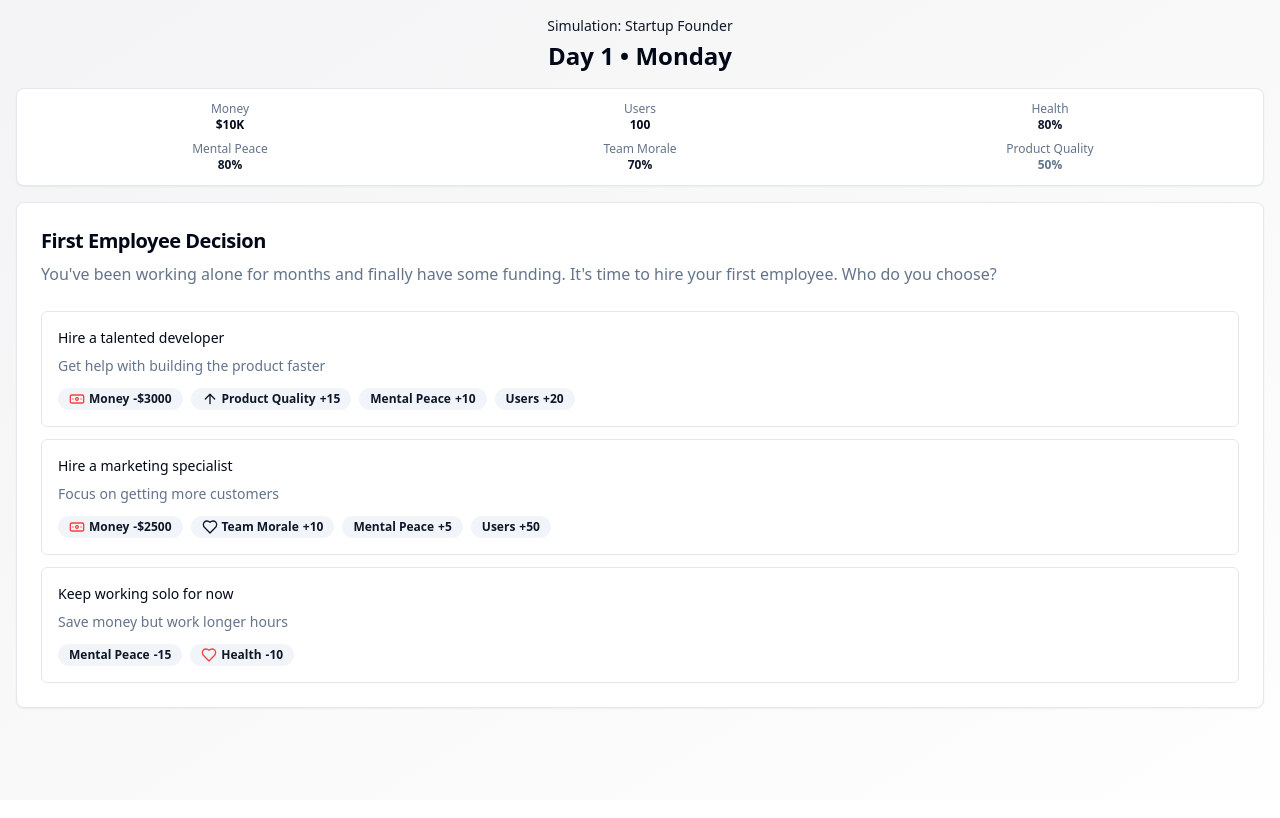
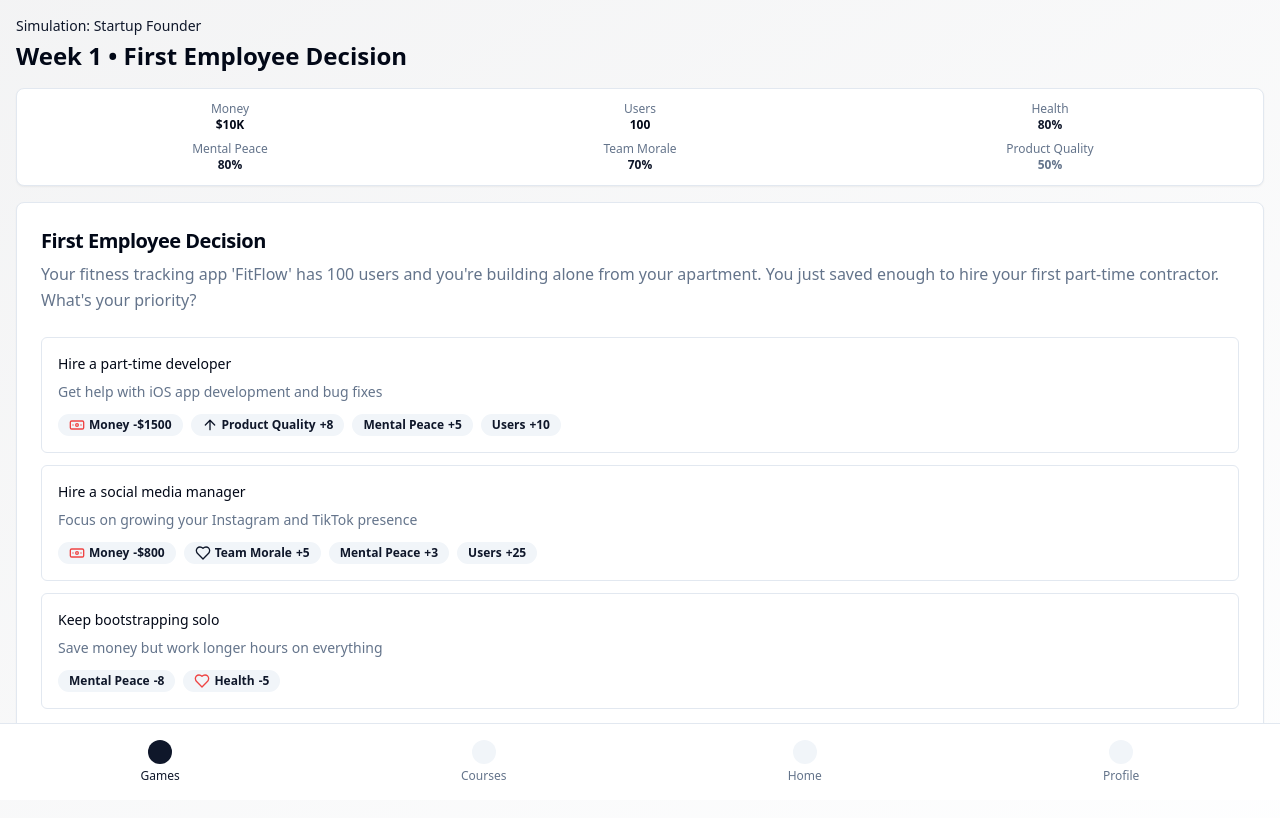
Before and after one commit to yuvrajsarda-udemy/decision-simulation-game, a React (Vite) app: page / in a window 1280 px wide. Shown: the top 818 px of the page. Built offline with nearby package versions, Linux system fonts and the light colour scheme.

Commit message:
Fix game layout and content
- Left-align headers and update day header.
- Wrap option card text.
- Adjust game progression to weekly intervals.
- Ground content in a specific startup context.
- Add a fixed bottom navigation bar.

```diff
--- a/src/components/DecisionCard.tsx
+++ b/src/components/DecisionCard.tsx
@@ -67,8 +67,8 @@ export const DecisionCard = ({ scenario, onDecision }: DecisionCardProps) => {
               disabled={selectedDecision !== null}
             >
               <div className="w-full">
-                <div className="font-medium mb-2">{decision.text}</div>
-                <div className="text-sm text-muted-foreground mb-3">
+                <div className="font-medium mb-2 break-words">{decision.text}</div>
+                <div className="text-sm text-muted-foreground mb-3 break-words">
                   {decision.description}
                 </div>
                 <div className="flex flex-wrap gap-2">
--- a/src/components/GameStats.tsx
+++ b/src/components/GameStats.tsx
@@ -38,7 +38,7 @@ export const GameStats = ({ gameState }: GameStatsProps) => {
         </div>
         <div className="text-center">
           <div className="text-xs text-muted-foreground">Users</div>
-          <div className="font-bold">{gameState.users.toLocaleString()}</div>
+          <div className="font-bold">{(gameState.users || 0).toLocaleString()}</div>
         </div>
         <div className="text-center">
           <div className="text-xs text-muted-foreground">Health</div>
--- a/src/components/SummaryScreen.tsx
+++ b/src/components/SummaryScreen.tsx
@@ -11,8 +11,8 @@ export const SummaryScreen = ({ gameState, onContinue }: SummaryScreenProps) =>
   return (
     <Card>
       <CardHeader>
-        <CardTitle>📊 Weekly Summary</CardTitle>
-        <CardDescription>Here's how your startup performed this week</CardDescription>
+        <CardTitle>📊 Monthly Summary</CardTitle>
+        <CardDescription>Here's how your fitness app performed this month</CardDescription>
       </CardHeader>
       <CardContent className="space-y-4">
         <div className="grid grid-cols-2 gap-4 text-sm">
@@ -22,7 +22,7 @@ export const SummaryScreen = ({ gameState, onContinue }: SummaryScreenProps) =>
           <div>🧘 Mental Peace: {gameState.mentalPeace}%</div>
         </div>
         <Button onClick={onContinue} className="w-full">
-          Continue to Next Week
+          Continue to Next Month
         </Button>
       </CardContent>
     </Card>
--- a/src/data/scenarios.ts
+++ b/src/data/scenarios.ts
@@ -4,220 +4,220 @@ export const scenarios: Scenario[] = [
   {
     id: 1,
     title: "First Employee Decision",
-    description: "You've been working alone for months and finally have some funding. It's time to hire your first employee. Who do you choose?",
+    description: "Your fitness tracking app 'FitFlow' has 100 users and you're building alone from your apartment. You just saved enough to hire your first part-time contractor. What's your priority?",
     decisions: [
       {
-        text: "Hire a talented developer",
-        description: "Get help with building the product faster",
-        effects: { money: -3000, productQuality: 15, mentalPeace: 10, users: 20 }
+        text: "Hire a part-time developer",
+        description: "Get help with iOS app development and bug fixes",
+        effects: { money: -1500, productQuality: 8, mentalPeace: 5, users: 10 }
       },
       {
-        text: "Hire a marketing specialist",
-        description: "Focus on getting more customers",
-        effects: { money: -2500, teamMorale: 10, mentalPeace: 5, users: 50 }
+        text: "Hire a social media manager",
+        description: "Focus on growing your Instagram and TikTok presence",
+        effects: { money: -800, teamMorale: 5, mentalPeace: 3, users: 25 }
       },
       {
-        text: "Keep working solo for now",
-        description: "Save money but work longer hours",
-        effects: { money: 0, mentalPeace: -15, health: -10 }
+        text: "Keep bootstrapping solo",
+        description: "Save money but work longer hours on everything",
+        effects: { money: 0, mentalPeace: -8, health: -5 }
       }
     ]
   },
   {
     id: 2,
-    title: "Investor Meeting",
-    description: "A potential investor wants to meet. They're offering $50k for 20% of your company. The meeting is during your product launch week.",
+    title: "App Store Feature Opportunity",
+    description: "Apple wants to feature FitFlow in the App Store's 'New Apps We Love' section, but they need you to add Apple Health integration within 2 weeks. You have 150 users now.",
     decisions: [
       {
-        text: "Take the meeting",
-        description: "Secure funding but delay launch",
-        effects: { money: 50000, mentalPeace: -10, productQuality: -5 }
+        text: "Rush to add Apple Health integration",
+        description: "Work nights and weekends to meet their deadline",
+        effects: { health: -10, mentalPeace: -8, productQuality: -3, users: 80 }
       },
       {
-        text: "Focus on launch instead",
-        description: "Perfect your product launch timing",
-        effects: { productQuality: 10, teamMorale: 10, mentalPeace: -5, users: 100 }
+        text: "Politely decline and focus on core features",
+        description: "Miss the opportunity but maintain app quality",
+        effects: { productQuality: 5, mentalPeace: 2, users: 15 }
       },
       {
-        text: "Try to do both",
-        description: "Risky but potentially rewarding",
-        effects: { money: 25000, mentalPeace: -20, health: -15, users: 50 }
+        text: "Ask for a 1-month extension",
+        description: "Try to negotiate more time for proper implementation",
+        effects: { mentalPeace: -5, productQuality: 8, users: 40 }
       }
     ]
   },
   {
     id: 3,
-    title: "Technical Crisis",
-    description: "Your main server crashed and customer data might be at risk. You need to act fast but resources are limited.",
+    title: "Server Costs Rising",
+    description: "Your 200 users are actively tracking workouts, and your AWS bill jumped from $50 to $200 this month. The free tier is over and you need to optimize or pay more.",
     decisions: [
       {
-        text: "Hire emergency consultants",
-        description: "Quick fix but expensive",
-        effects: { money: -8000, productQuality: 20, mentalPeace: -10 }
+        text: "Optimize database and images",
+        description: "Spend time reducing server costs technically",
+        effects: { money: 100, mentalPeace: -5, productQuality: 3 }
       },
       {
-        text: "Fix it yourself overnight",
-        description: "Save money but risk your health",
-        effects: { money: 0, health: -20, mentalPeace: -25, productQuality: 10 }
+        text: "Just pay the higher bills for now",
+        description: "Focus on features instead of optimization",
+        effects: { money: -200, productQuality: 8, users: 20 }
       },
       {
-        text: "Be transparent with customers",
-        description: "Honest approach, may retain trust",
-        effects: { teamMorale: 15, mentalPeace: -15, productQuality: 5, users: -20 }
+        text: "Add a premium subscription tier",
+        description: "Introduce $4.99/month premium features early",
+        effects: { money: 300, teamMorale: -3, users: -10 }
       }
     ]
   },
   {
     id: 4,
-    title: "Competition Appears",
-    description: "A well-funded competitor just launched a similar product. They're offering features you don't have yet.",
+    title: "MyFitnessPal Competition",
+    description: "MyFitnessPal launched a workout tracking feature similar to FitFlow. Several users are asking why they should use your app instead of the established giant.",
     decisions: [
       {
-        text: "Rush to add their features",
-        description: "Stay competitive but compromise quality",
-        effects: { productQuality: -10, mentalPeace: -20, teamMorale: -10 }
+        text: "Build unique AI workout recommendations",
+        description: "Differentiate with personalized AI coaching features",
+        effects: { money: -1000, productQuality: 12, mentalPeace: -10, users: 30 }
       },
       {
-        text: "Focus on your unique strengths",
-        description: "Differentiate rather than copy",
-        effects: { productQuality: 15, teamMorale: 10, mentalPeace: -5, users: 30 }
+        text: "Focus on community features",
+        description: "Build workout buddy matching and challenges",
+        effects: { productQuality: 8, teamMorale: 5, users: 25 }
       },
       {
-        text: "Lower your prices to compete",
-        description: "Aggressive pricing strategy",
-        effects: { money: -5000, teamMorale: -5, mentalPeace: -10, users: 80 }
+        text: "Pivot to nutrition tracking",
+        description: "Abandon workout tracking, focus on meal planning",
+        effects: { mentalPeace: -15, productQuality: -8, users: -20 }
       }
     ]
   },
   {
     id: 5,
-    title: "Team Burnout",
-    description: "Your team has been working 60+ hour weeks for months. Productivity is dropping and people are getting frustrated.",
+    title: "Burnout Warning Signs",
+    description: "You've been coding 12 hours a day for 3 months. You now have 280 users but you're getting headaches and your girlfriend is concerned about your health.",
     decisions: [
       {
-        text: "Mandate time off and hire more people",
-        description: "Expensive but necessary for long-term health",
-        effects: { money: -10000, teamMorale: 25, mentalPeace: 15, health: 10 }
+        text: "Take a week off and hire a freelancer",
+        description: "Prioritize health and get temporary help",
+        effects: { money: -2000, health: 15, mentalPeace: 12, teamMorale: 8 }
       },
       {
-        text: "Push through the critical launch",
-        description: "Risk losing team members but meet deadlines",
-        effects: { teamMorale: -20, mentalPeace: -20, productQuality: 10, health: -10, users: 150 }
+        text: "Push through until you hit 500 users",
+        description: "Sacrifice health for growth milestone",
+        effects: { health: -15, mentalPeace: -12, users: 40, productQuality: 5 }
       },
       {
-        text: "Reduce scope and set realistic goals",
-        description: "Compromise on features but protect the team",
-        effects: { teamMorale: 15, mentalPeace: 10, productQuality: -5 }
+        text: "Set better boundaries and work 8-hour days",
+        description: "Sustainable pace but slower feature development",
+        effects: { health: 8, mentalPeace: 10, productQuality: -3 }
       }
     ]
   },
   {
     id: 6,
-    title: "Major Client Opportunity",
-    description: "A Fortune 500 company wants to use your product but needs custom features that would take 3 months to build.",
+    title: "Gym Partnership Proposal",
+    description: "A local gym chain with 5 locations wants to promote FitFlow to their 2,000 members in exchange for a custom branded version of your app.",
     decisions: [
       {
-        text: "Accept and build custom features",
-        description: "Huge revenue but may neglect other customers",
-        effects: { money: 75000, mentalPeace: -15, teamMorale: -10, productQuality: -5, users: -30 }
+        text: "Build custom branded version",
+        description: "Big user boost but significant development work",
+        effects: { money: 2000, mentalPeace: -8, productQuality: -5, users: 150 }
       },
       {
-        text: "Decline and focus on core product",
-        description: "Stay true to your vision",
-        effects: { productQuality: 15, teamMorale: 10, mentalPeace: 5, users: 40 }
+        text: "Offer white-label partnership instead",
+        description: "Easier integration with revenue sharing",
+        effects: { money: 800, teamMorale: 3, users: 80 }
       },
       {
-        text: "Negotiate a partnership deal",
-        description: "Find a middle ground solution",
-        effects: { money: 30000, teamMorale: 5, mentalPeace: -10, productQuality: 5, users: 20 }
+        text: "Decline and focus on individual users",
+        description: "Stay true to your B2C vision",
+        effects: { productQuality: 5, mentalPeace: 3, users: 20 }
       }
     ]
   },
   {
     id: 7,
-    title: "Scaling Challenges",
-    description: "Your user base has grown 300% this month. Your infrastructure is struggling and support tickets are piling up.",
+    title: "App Store Review Bomb",
+    description: "Your 350 users love FitFlow, but a bug in the latest update caused some users to lose workout data. Your App Store rating dropped from 4.8 to 3.9 with angry reviews.",
     decisions: [
       {
-        text: "Invest heavily in infrastructure",
-        description: "Expensive but necessary for stability",
-        effects: { money: -25000, productQuality: 20, mentalPeace: -10, users: 200 }
+        text: "Work 24/7 to fix and add data recovery",
+        description: "Emergency response to restore user trust",
+        effects: { health: -12, mentalPeace: -15, productQuality: 15, users: 20 }
       },
       {
-        text: "Hire more support staff",
-        description: "Address customer complaints directly",
-        effects: { money: -8000, teamMorale: 10, mentalPeace: -5, users: 100 }
+        text: "Issue apology and offer premium subscriptions",
+        description: "Compensate affected users with free premium",
+        effects: { money: -500, teamMorale: 5, users: 10 }
       },
       {
-        text: "Implement usage limits",
-        description: "Control growth while you catch up",
-        effects: { mentalPeace: 10, teamMorale: -5, productQuality: 5, users: -50 }
+        text: "Implement better testing and QA processes",
+        description: "Prevent future issues but takes time",
+        effects: { productQuality: 10, mentalPeace: -5, users: 5 }
       }
     ]
   },
   {
     id: 8,
-    title: "Investment Round Decision",
-    description: "You have offers from three different investors. Each comes with different terms and expectations.",
+    title: "Angel Investor Interest",
+    description: "A former Nike executive turned angel investor wants to invest $25k for 15% equity in FitFlow. You have 400 users and $3k in monthly recurring revenue.",
     decisions: [
       {
-        text: "Accept VC funding ($200k for 25%)",
-        description: "Big money but high expectations",
-        effects: { money: 200000, mentalPeace: -20, teamMorale: 10 }
+        text: "Accept the investment offer",
+        description: "Get funding and valuable sports industry expertise",
+        effects: { money: 25000, mentalPeace: -5, teamMorale: 8 }
       },
       {
-        text: "Take angel investment ($75k for 10%)",
-        description: "Moderate funding with mentorship",
-        effects: { money: 75000, mentalPeace: -5, teamMorale: 15, productQuality: 10 }
+        text: "Negotiate for better terms",
+        description: "Try to get $25k for 10% equity instead",
+        effects: { money: 15000, mentalPeace: -8, teamMorale: 3 }
       },
       {
-        text: "Bootstrap and maintain control",
-        description: "Keep equity but limited resources",
-        effects: { mentalPeace: -15, teamMorale: 20, health: -10 }
+        text: "Keep full ownership and bootstrap",
+        description: "Maintain control but limited resources",
+        effects: { mentalPeace: 5, teamMorale: 10, health: -5 }
       }
     ]
   },
   {
     id: 9,
-    title: "Product Pivot Decision",
-    description: "Data shows customers are using your product differently than intended. You could pivot to this new use case.",
+    title: "User Behavior Insights",
+    description: "Analytics show 450 users primarily use FitFlow for yoga and meditation tracking, not gym workouts as intended. Yoga content gets 10x more engagement.",
     decisions: [
       {
-        text: "Pivot to the new direction",
-        description: "Follow the data but restart development",
-        effects: { productQuality: -15, teamMorale: -10, mentalPeace: -20, users: 200 }
+        text: "Pivot to become a yoga and mindfulness app",
+        description: "Follow user behavior and redesign around yoga",
+        effects: { productQuality: -10, mentalPeace: -12, users: 100 }
       },
       {
-        text: "Stick to original vision",
-        description: "Trust your instincts over data",
-        effects: { teamMorale: 10, mentalPeace: 5, productQuality: 5, users: -20 }
+        text: "Add more yoga features while keeping gym focus",
+        description: "Expand to serve both user groups",
+        effects: { money: -2000, productQuality: 5, users: 60 }
       },
       {
-        text: "Build features for both use cases",
-        description: "Try to serve everyone but risk complexity",
-        effects: { money: -5000, mentalPeace: -15, productQuality: -10, users: 80 }
+        text: "Double down on gym features and education",
+        description: "Stick to original vision and educate users",
+        effects: { teamMorale: 8, mentalPeace: 2, users: 15 }
       }
     ]
   },
   {
     id: 10,
-    title: "Exit Opportunity",
-    description: "A larger company wants to acquire you for $500k. It's not your dream exit, but it's guaranteed money.",
+    title: "Acquisition Offer",
+    description: "Under Armour wants to acquire FitFlow for $150k to integrate into their MyFitnessPal ecosystem. You have 500 users and are finally profitable at $2k/month.",
     decisions: [
       {
-        text: "Accept the acquisition",
-        description: "Secure exit but give up on bigger dreams",
-        effects: { money: 500000, mentalPeace: 20, health: 20 }
+        text: "Accept acquisition and join Under Armour",
+        description: "Secure exit and become employee at large company",
+        effects: { money: 150000, health: 10, mentalPeace: 15 }
       },
       {
-        text: "Decline and keep building",
-        description: "Bet on yourself for bigger success",
-        effects: { mentalPeace: -10, teamMorale: 15, productQuality: 10, users: 100 }
+        text: "Decline and continue growing independently",
+        description: "Bet on building something bigger yourself",
+        effects: { mentalPeace: -5, teamMorale: 12, productQuality: 8, users: 50 }
       },
       {
-        text: "Negotiate for better terms",
-        description: "Try to get more value",
-        effects: { money: 100000, mentalPeace: -15, teamMorale: 5, users: 20 }
+        text: "Negotiate for $250k and better terms",
+        description: "Try to get more value for your work",
+        effects: { money: 75000, mentalPeace: -10, teamMorale: 2 }
       }
     ]
   }
--- a/src/pages/Index.tsx
+++ b/src/pages/Index.tsx
@@ -48,7 +48,7 @@ const Index = () => {
     newState.productQuality += decision.effects.productQuality || 0;
     newState.users += decision.effects.users || 0;
 
-    // Advance day and scenario
+    // Advance week and scenario
     newState.day += 1;
     newState.currentScenario = (newState.currentScenario + 1) % scenarios.length;
 
@@ -85,10 +85,10 @@ const Index = () => {
     setGameState(newState);
   };
 
-  const determineNextScreen = (day: number): ScreenType => {
-    if (day % 7 === 0) return 'summary'; // Weekly summary
-    if (day % 5 === 0) return 'event'; // Random events
-    if (day % 3 === 0) return 'status'; // Status updates
+  const determineNextScreen = (week: number): ScreenType => {
+    if (week % 4 === 0) return 'summary'; // Monthly summary
+    if (week % 3 === 0) return 'event'; // Random events
+    if (week % 2 === 0) return 'status'; // Status updates
     return 'decision'; // Default to decision
   };
 
@@ -116,10 +116,6 @@ const Index = () => {
 
   const currentScenario = scenarios[gameState.currentScenario];
 
-  const getDayName = (day: number) => {
-    const dayNames = ['Monday', 'Tuesday', 'Wednesday', 'Thursday', 'Friday', 'Saturday', 'Sunday'];
-    return dayNames[(day - 1) % 7];
-  };
 
   const renderCurrentScreen = () => {
     if (gameState.gameOver) {
@@ -159,10 +155,10 @@ const Index = () => {
   return (
     <div className="min-h-screen bg-gradient-to-br from-primary/5 to-secondary/10 flex flex-col">
       {/* Header */}
-      <div className="p-4 text-center">
+      <div className="p-4 text-left">
         <p className="text-sm text-primary font-medium mb-1">Simulation: Startup Founder</p>
         <h1 className="text-2xl font-bold text-foreground">
-          Day {gameState.day} • {getDayName(gameState.day)}
+          Week {gameState.day} • {currentScenario.title}
         </h1>
       </div>
 
@@ -171,9 +167,31 @@ const Index = () => {
         <GameStats gameState={gameState} />
       </div>
 
-      {/* Main Content - 70% of remaining space */}
-      <div className="flex-1 px-4 pb-4">
+      {/* Main Content */}
+      <div className="flex-1 px-4 pb-20">
         {renderCurrentScreen()}
+      </div>
+
+      {/* Bottom Navigation */}
+      <div className="fixed bottom-0 left-0 right-0 bg-background border-t border-border">
+        <div className="flex justify-around items-center py-2">
+          <div className="flex flex-col items-center p-2">
+            <div className="w-6 h-6 rounded-full bg-primary"></div>
+            <span className="text-xs text-primary font-medium mt-1">Games</span>
+          </div>
+          <div className="flex flex-col items-center p-2">
+            <div className="w-6 h-6 rounded-full bg-muted"></div>
+            <span className="text-xs text-muted-foreground mt-1">Courses</span>
+          </div>
+          <div className="flex flex-col items-center p-2">
+            <div className="w-6 h-6 rounded-full bg-muted"></div>
+            <span className="text-xs text-muted-foreground mt-1">Home</span>
+          </div>
+          <div className="flex flex-col items-center p-2">
+            <div className="w-6 h-6 rounded-full bg-muted"></div>
+            <span className="text-xs text-muted-foreground mt-1">Profile</span>
+          </div>
+        </div>
       </div>
     </div>
   );
```
